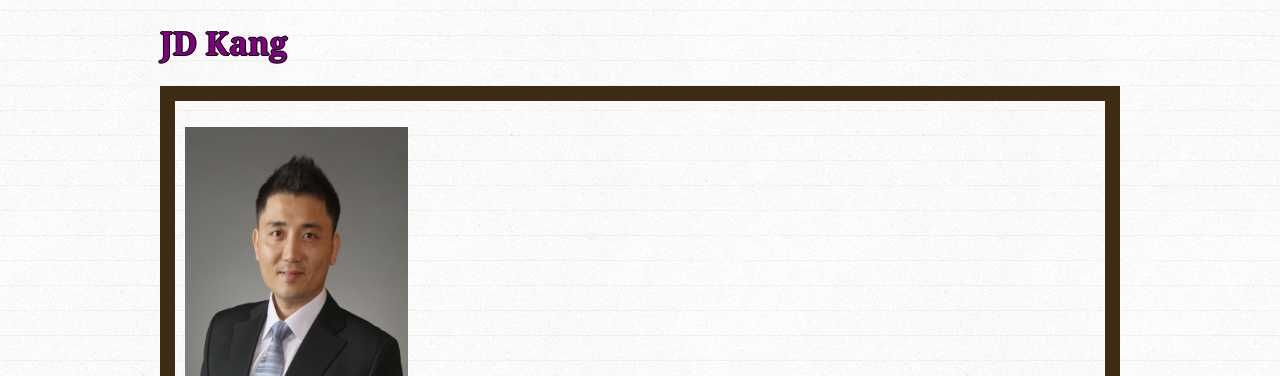
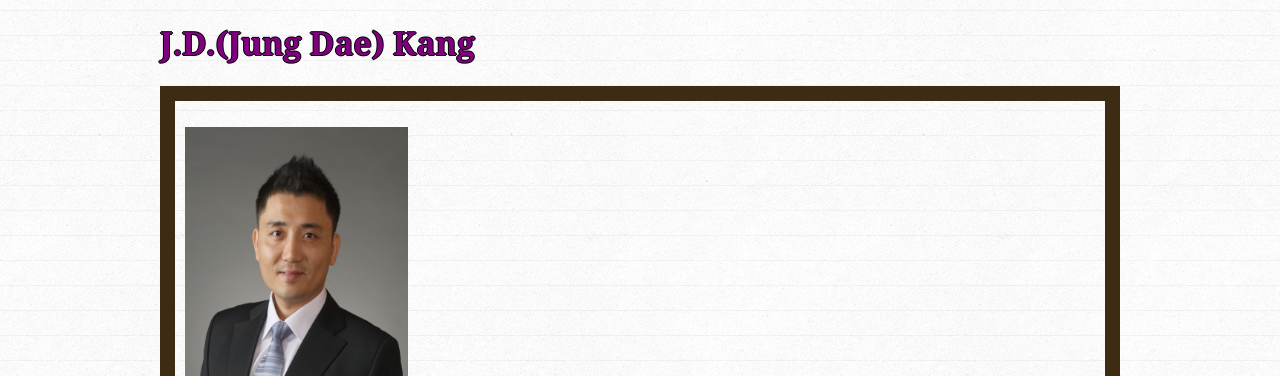
Before and after one commit to ojdkang/ojdkang.github.io, a plain HTML site: page index.html in a window 1280 px wide. Shown: the top 376 px of the page. Drawn offline with nearby package versions, Linux system fonts and the light colour scheme.

Commit message:
Change my name

```diff
--- a/index.html
+++ b/index.html
@@ -8,7 +8,7 @@
 </head>
 <body>
   <div id="wrapper">
-    <h1>JD Kang</h1>
+    <h1>J.D.(Jung Dae) Kang</h1>
     <div class="img">
     <p>
       <a href="http://www.facebook.com/ojd.kang" target="_blank">
```
